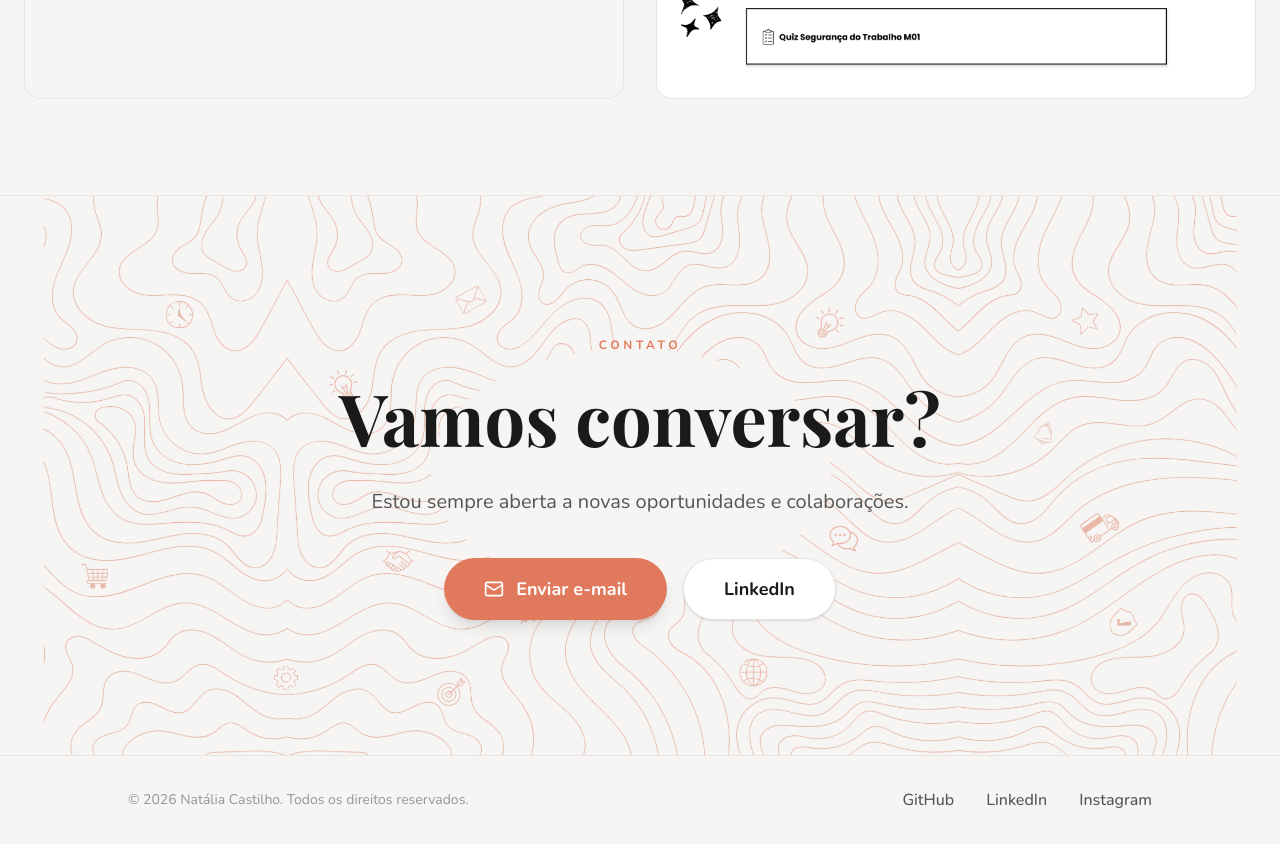
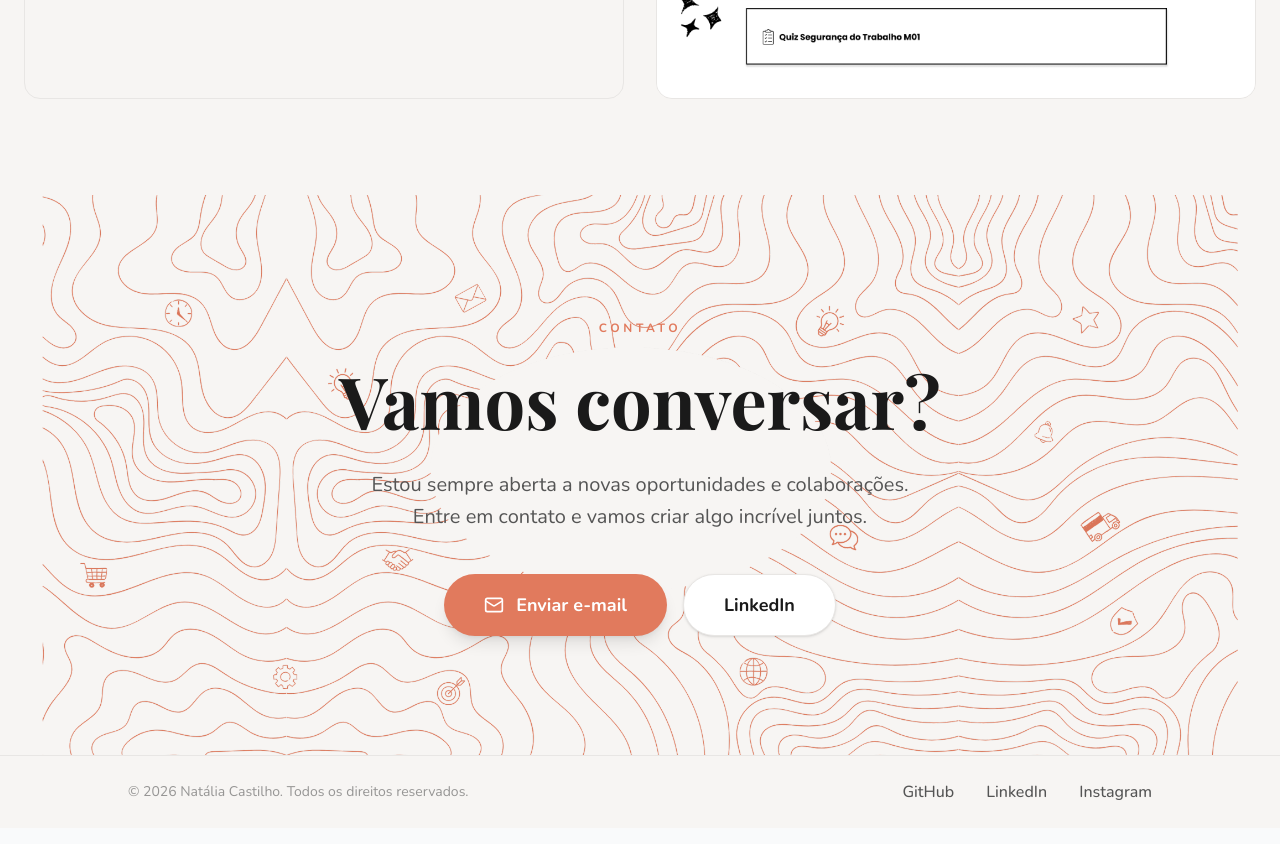
Before and after one commit to Nataly8674/Portifolio, a React (Vite) app: page /projeto/jotanunes in a window 1280 px wide. Shown: the part 2760-3604 px from the top of the page. Built offline with nearby package versions, Linux system fonts and the light colour scheme.

Commit message:
Adicionado componente; Modificado estilização

```diff
--- a/src/App.css
+++ b/src/App.css
@@ -1,10 +1,9 @@
 @import url('https://fonts.googleapis.com/css2?family=Playfair+Display:wght@600;700;800&family=Nunito:wght@400;500;600;700&display=swap');
+@import url('https://fonts.googleapis.com/css2?family=Playfair+Display:wght@700&family=Plus+Jakarta+Sans:wght@400;500;600;700&display=swap');
 
 html {
   scroll-behavior: smooth;
 }
-
-@import url('https://fonts.googleapis.com/css2?family=Playfair+Display:wght@700&family=Plus+Jakarta+Sans:wght@400;500;600;700&display=swap');
 
 .font-serif {
   font-family: 'Playfair Display', serif;
--- a/src/Pags/ProjectDetail.jsx
+++ b/src/Pags/ProjectDetail.jsx
@@ -4,6 +4,7 @@ import { Mail } from "lucide-react";
 import FundoContato from "../assets/FundoContato.png";
 
 import "../index.css";
+import Footer from "../components/Footer";
 
 const ProjectDetail = () => {
   const { slug } = useParams();
@@ -25,7 +26,7 @@ const ProjectDetail = () => {
           >
             <span className="text-lg">←</span> Voltar
           </button>
-          <span className="text-xs font-bold uppercase tracking-widest text-gray-400">
+          <span className="text-xs font-bold uppercase tracking-widest text-gray-400 max-[1024px]:ml-[10%]">
             {project.title}
           </span>
           <div className="w-10"></div>
@@ -49,10 +50,7 @@ const ProjectDetail = () => {
         </header>
 
         {/* IMAGEM PRINCIPAL (HERO) - Removido bg-white e sombras ajustadas */}
-        <div className="relative aspect-[4/3] rounded-[2.5rem] overflow-hidden border border-[#E8E6E4] mb-32
-                        shadow-[0_40px_80px_-15px_rgba(0,0,0,0.2)]
-                        transition-all duration-700 ease-out
-                        hover:-translate-y-4">
+        <div className="relative aspect-[4/3] rounded-[2.5rem] overflow-hidden border border-[#E8E6E4] mb-32 shadow-[0_40px_80px_-15px_rgba(0,0,0,0.2)] transition-all duration-700 ease-out hover:-translate-y-4">
           <img
             src={project.heroImage}
             alt={project.title}
@@ -110,43 +108,7 @@ const ProjectDetail = () => {
         </section>
       </main>
 
-      {/* 4. SEÇÃO DE CONTATO */}
-      <section id="contato" className="relative min-h-[70vh] flex flex-col items-center justify-center py-20 px-6 bg-[#F7F5F3] overflow-hidden border-t border-[#E8E6E4]">
-        {FundoContato && (
-          <img
-            src={FundoContato}
-            alt=""
-            className="absolute top-1/2 left-1/2 -translate-x-1/2 -translate-y-1/2 z-0 w-auto h-[120%] pointer-events-none max-w-none mix-blend-multiply opacity-50"
-          />
-        )}
-        <div className="relative z-10 max-w-4xl w-full text-center">
-          <span className="text-[#E17A5D] font-sans font-bold tracking-[0.3em] uppercase text-xs">Contato</span>
-          <h2 className="font-serif text-5xl md:text-7xl font-bold text-[#1A1A1A] mt-4 mb-6 leading-tight">Vamos conversar?</h2>
-          <p className="font-sans text-[#555555] text-lg md:text-xl leading-relaxed mb-10 max-w-2xl mx-auto">
-            Estou sempre aberta a novas oportunidades e colaborações.
-          </p>
-          <div className="flex flex-col sm:flex-row justify-center gap-4">
-            <a href="mailto:seuemail@exemplo.com" className="group flex items-center justify-center gap-3 bg-[#E17A5D] text-white px-10 py-4 rounded-full font-bold text-lg hover:bg-[#c9664a] transition-all shadow-lg hover:-translate-y-1">
-              <Mail className="w-5 h-5" /> Enviar e-mail
-            </a>
-            <a href="https://linkedin.com/in/seu-perfil" target="_blank" rel="noopener noreferrer" className="bg-white text-[#1A1A1A] border border-[#E8E6E4] px-10 py-4 rounded-full font-bold text-lg hover:bg-[#F9FAFF] transition-all shadow-sm hover:-translate-y-1">
-              LinkedIn
-            </a>
-          </div>
-        </div>
-      </section>
-
-      {/* FOOTER */}
-      <footer className="py-8 px-6 md:px-16 lg:px-32 bg-[#F7F5F3] border-t border-[#E8E6E4]">
-        <div className="max-w-7xl mx-auto flex flex-col md:flex-row justify-between items-center gap-8">
-          <p className="text-[#555555]/60 text-sm">© 2026 Natália Castilho. Todos os direitos reservados.</p>
-          <div className="flex gap-8">
-            <a href="#" className="text-[#555555] hover:text-[#E17A5D] font-medium transition-colors">GitHub</a>
-            <a href="#" className="text-[#555555] hover:text-[#E17A5D] font-medium transition-colors">LinkedIn</a>
-            <a href="#" className="text-[#555555] hover:text-[#E17A5D] font-medium transition-colors">Instagram</a>
-          </div>
-        </div>
-      </footer>
+      <Footer />
     </div>
   );
 };
--- /dev/null
+++ b/src/components/Footer.jsx
@@ -0,0 +1,63 @@
+import FundoContato from '../assets/FundoContato.png';
+import { Mail } from 'lucide-react';
+
+export default function Footer() {
+  return (
+    <>
+      {/* 4. SEÇÃO DE CONTATO - ESTILO PREMIUM */}
+      <section id="contato" className="relative min-h-[70vh] flex flex-col items-center justify-center py-20 px-6 bg-[#F7F5F3] overflow-hidden">
+
+        {/* PNG de Fundo - Como elemento decorativo centralizado */}
+        {FundoContato && (
+          <img
+            src={FundoContato}
+            alt=""
+            className="absolute top-1/2 left-1/2 -translate-x-1/2 -translate-y-1/2 z-0 w-auto h-[120%] pointer-events-none max-w-none mix-blend-multiply"
+          />
+        )}
+
+        <div className="relative z-10 max-w-4xl w-full text-center">
+          <span className="text-[#E17A5D] font-sans font-bold tracking-[0.3em] uppercase text-xs">Contato</span>
+
+          <h2 className="font-serif text-5xl md:text-7xl font-bold text-[#1A1A1A] mt-4 mb-6 leading-tight">
+            Vamos conversar?
+          </h2>
+
+          <p className="font-sans text-[#555555] text-lg md:text-xl leading-relaxed mb-10 max-w-2xl mx-auto">
+            Estou sempre aberta a novas oportunidades e colaborações. <br className="hidden md:block" />
+            Entre em contato e vamos criar algo incrível juntos.
+          </p>
+
+          <div className="flex flex-col sm:flex-row justify-center gap-4">
+            <a
+              href="mailto:seuemail@exemplo.com"
+              className="group flex items-center justify-center gap-3 bg-[#E17A5D] text-white px-10 py-4 rounded-full font-bold text-lg hover:bg-[#c9664a] transition-all shadow-lg hover:shadow-[#E17A5D]/20 hover:-translate-y-1"
+            >
+              <Mail className="w-5 h-5 transition-transform group-hover:rotate-12" />
+              Enviar e-mail
+            </a>
+            <a
+              href="https://linkedin.com/in/seu-perfil"
+              target="_blank"
+              className="bg-white text-[#1A1A1A] border border-[#E8E6E4] px-10 py-4 rounded-full font-bold text-lg hover:bg-[#F9FAFF] transition-all shadow-sm hover:-translate-y-1"
+            >
+              LinkedIn
+            </a>
+          </div>
+        </div>
+      </section>
+
+      {/* 5. FOOTER */}
+      <footer className="py-6 px-6 md:px-16 lg:px-32 bg-[#F7F5F3] border-t border-[#E8E6E4]">
+        <div className="max-w-7xl mx-auto flex flex-col md:flex-row justify-between items-center gap-8">
+          <p className="text-[#555555]/60 text-sm">© 2026 Natália Castilho. Todos os direitos reservados.</p>
+          <div className="flex gap-8">
+            <a href="#" className="text-[#555555] hover:text-[#E17A5D] font-medium transition-colors">GitHub</a>
+            <a href="#" className="text-[#555555] hover:text-[#E17A5D] font-medium transition-colors">LinkedIn</a>
+            <a href="#" className="text-[#555555] hover:text-[#E17A5D] font-medium transition-colors">Instagram</a>
+          </div>
+        </div>
+      </footer>
+    </>
+  )
+}
```
Also changed, not shown: src/Pags/Home.jsx (+13 -70 lines), 1 other file (tests, documents, lock files or other folders).
